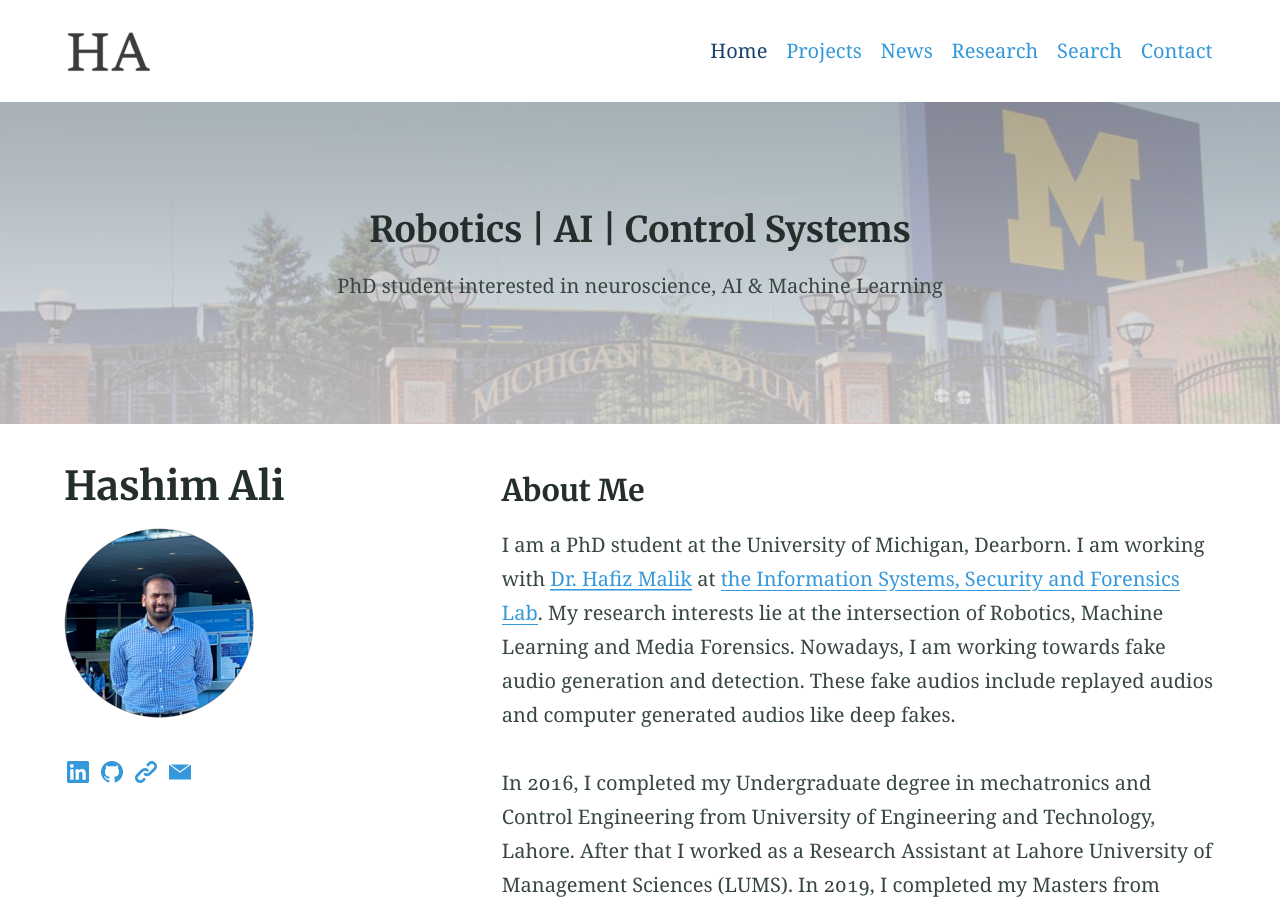
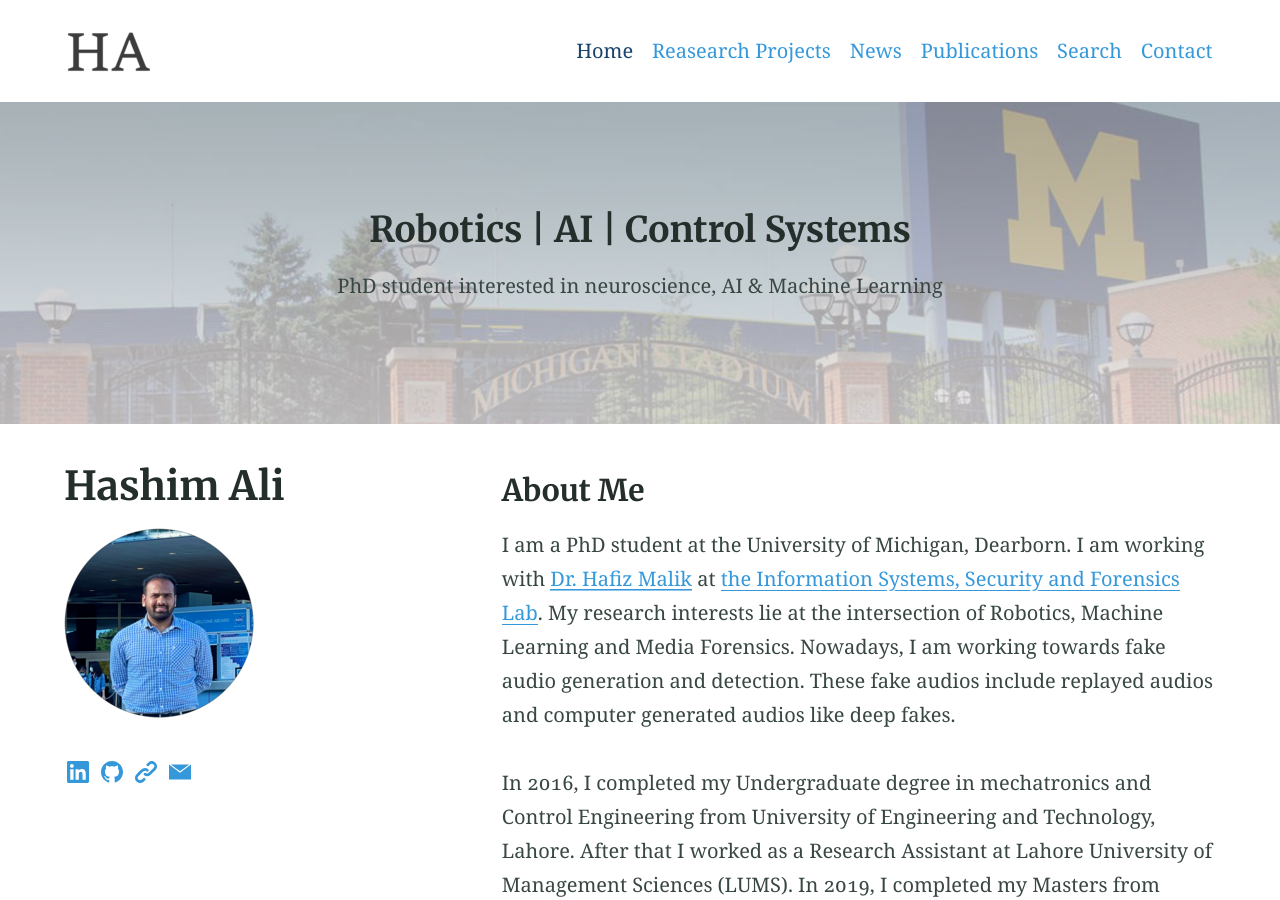
Before and after one commit to Fakeha-38/fakeha-38.github.io, a Jekyll site: the page built from index.md, in a window 1280 px wide and 900 px high. Built offline with Jekyll 4.4.1, drawn with Linux system fonts in a browser that asks for light colours; emoji names are drawn with the system emoji font.

Commit message:
research to categories

```diff
--- a/_config.yml
+++ b/_config.yml
@@ -120,12 +120,12 @@ favicons: # Favicons are also used in the manifest file. Syntax is 'size: path'
 navigation_header:
   - title: Home
     url: /
-  - title: Projects
+  - title: Reasearch Projects
     url: /elements/
   - title: News
     url: /blog/
-  - title: Research
-    url: /research/
+  - title: Publications
+    url: /categories/
   - title: Search
     url: /search/
   - title: Contact
```
Also changed, not shown: _layouts/categories.html (renamed from _layouts/research.html), categories.md (renamed from research.md).
